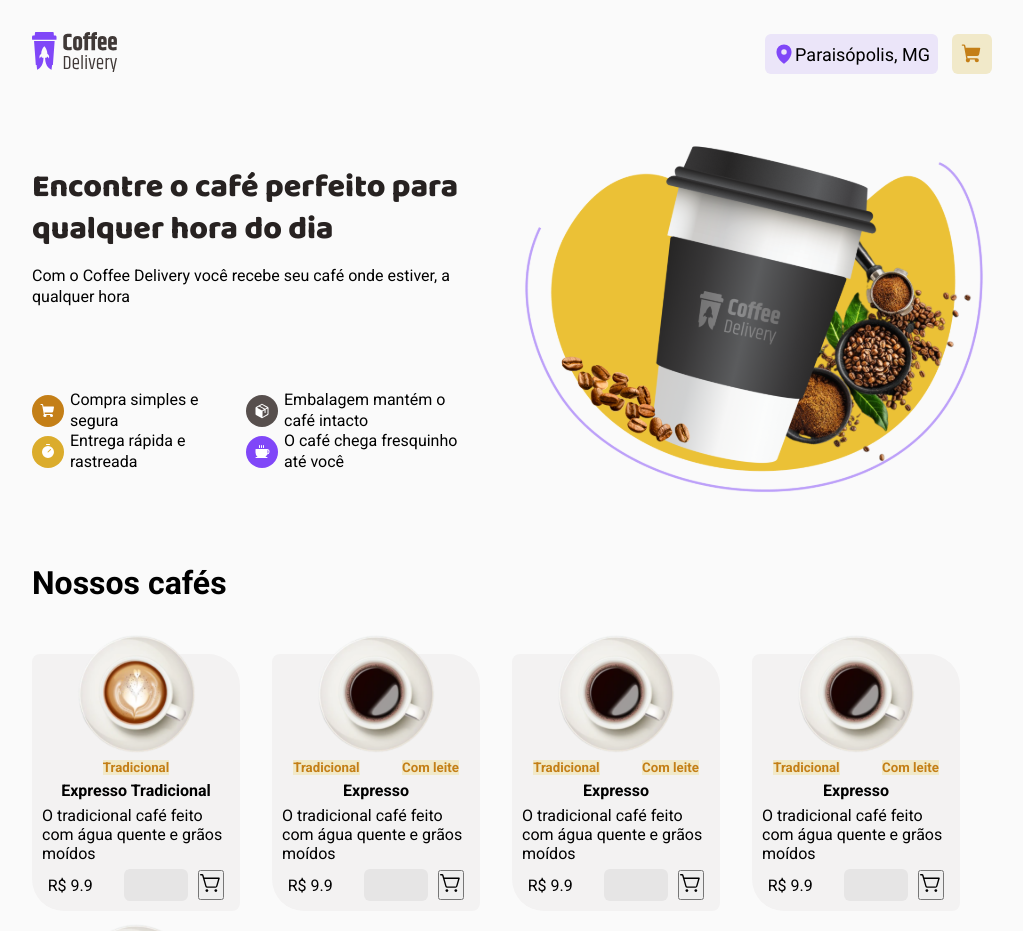
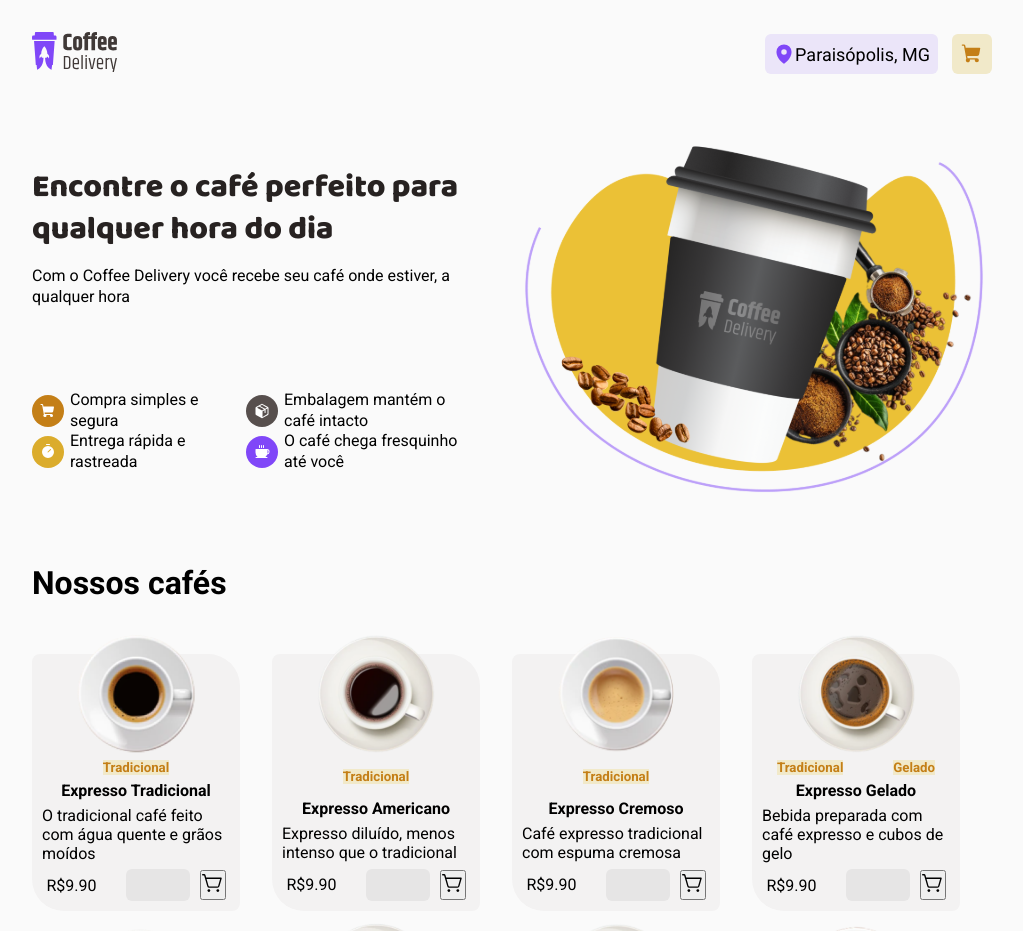
Before and after one commit to CaioScatolino/Coffee-Delivery, a React (Vite) app: page / in a window 1280 px wide. Shown: the top 931 px of the page, without its empty margins (128-1151 px from the left). Built offline with nearby package versions, Linux system fonts and the light colour scheme.

Commit message:
Atualizando imagens

```diff
--- a/package.json
+++ b/package.json
@@ -13,6 +13,7 @@
     "phosphor-react": "^1.4.1",
     "react": "^18.2.0",
     "react-dom": "^18.2.0",
+    "react-number-format": "^5.1.4",
     "react-router-dom": "^6.8.2",
     "styled-components": "^5.3.8"
   },
--- a/src/contexts/CoffeeContext.tsx
+++ b/src/contexts/CoffeeContext.tsx
@@ -1,6 +1,12 @@
 import { createContext, ReactNode } from 'react'
 import capuccino from '../assets/images/coffees/capuccino.svg'
 import comleite from '../assets/images/coffees/com-leite.svg'
+import expressoamericano from '../assets/images/coffees/expresso-americano.svg'
+import expressocremoso from '../assets/images/coffees/expresso-cremoso.svg'
+import expressogelado from '../assets/images/coffees/expresso-gelado.svg'
+import expressotradicional from '../assets/images/coffees/expresso-tradicional.svg'
+import latte from '../assets/images/coffees/latte.svg'
+import macchiato from '../assets/images/coffees/macchiato.svg'
 
 interface CoffeeProps {
   id: number
@@ -28,7 +34,7 @@ export function CoffeeContextProvider({
   const CoffeeCatalog: CoffeeProps[] = [
     {
       id: 1,
-      image: capuccino,
+      image: expressotradicional,
       tag: ['Tradicional'],
       title: 'Expresso Tradicional',
       description: 'O tradicional café feito com água quente e grãos moídos',
@@ -38,40 +44,73 @@ export function CoffeeContextProvider({
     },
     {
       id: 2,
-      image: '../src/assets/images/coffees/expresso-americano.svg',
-      tag: ['Tradicional', 'Com leite'],
-      title: 'Expresso',
-      description: 'O tradicional café feito com água quente e grãos moídos',
+      image: expressoamericano,
+      tag: ['Tradicional'],
+      title: 'Expresso Americano',
+      description: 'Expresso diluído, menos intenso que o tradicional',
       price: 9.9,
       qtd: 0,
       onCart: false,
     },
     {
       id: 3,
-      image: '../src/assets/images/coffees/expresso-americano.svg',
-      tag: ['Tradicional', 'Com leite'],
-      title: 'Expresso',
-      description: 'O tradicional café feito com água quente e grãos moídos',
+      image: expressocremoso,
+      tag: ['Tradicional'],
+      title: 'Expresso Cremoso',
+      description: 'Café expresso tradicional com espuma cremosa',
       price: 9.9,
       qtd: 0,
       onCart: false,
     },
     {
       id: 4,
-      image: '../src/assets/images/coffees/expresso-americano.svg',
-      tag: ['Tradicional', 'Com leite'],
-      title: 'Expresso',
-      description: 'O tradicional café feito com água quente e grãos moídos',
+      image: expressogelado,
+      tag: ['Tradicional', 'Gelado'],
+      title: 'Expresso Gelado',
+      description: 'Bebida preparada com café expresso e cubos de gelo',
       price: 9.9,
       qtd: 0,
       onCart: false,
     },
     {
       id: 5,
-      image: '../src/assets/images/coffees/expresso-americano.svg',
-      tag: ['Tradicional', 'Com leite', 'Amargo'],
-      title: 'Expresso',
-      description: 'O tradicional café feito com água quente e grãos moídos',
+      image: comleite,
+      tag: ['Tradicional', 'Com leite'],
+      title: 'Café com Leite',
+      description: 'Meio a meio de expresso tradicional com leite vaporizado',
+      price: 9.9,
+      qtd: 0,
+      onCart: false,
+    },
+    {
+      id: 6,
+      image: latte,
+      tag: ['Tradicional', 'Com leite'],
+      title: 'Latte',
+      description:
+        'Uma dose de café expresso com o dobro de leite e espuma cremosa',
+      price: 9.9,
+      qtd: 0,
+      onCart: false,
+    },
+    {
+      id: 7,
+      image: capuccino,
+      tag: ['Tradicional', 'Com leite'],
+      title: 'Capuccino',
+      description:
+        'Bebida com canela feita de doses iguais de café, leite e espuma',
+      price: 9.9,
+      qtd: 0,
+      onCart: false,
+    },
+    {
+      id: 8,
+      image: macchiato,
+      tag: ['Tradicional', 'Com leite'],
+      title: 'Macchiato',
+      description:
+        'Café expresso misturado com um pouco de leite quente e espuma',
       price: 9.9,
       qtd: 0,
       onCart: false,
--- a/src/pages/Home/Catalog/index.tsx
+++ b/src/pages/Home/Catalog/index.tsx
@@ -2,6 +2,7 @@ import { ShoppingCartSimple } from 'phosphor-react'
 import { useContext } from 'react'
 import { CoffeeContext } from '../../../contexts/CoffeeContext'
 import { CatalogContainer, CoffeeItem, CoffeeTag } from './style'
+import { NumericFormat } from 'react-number-format'
 
 export function Catalog() {
   const { CoffeeCatalog } = useContext(CoffeeContext)
@@ -25,7 +26,14 @@ export function Catalog() {
               <h4>{coffee.title}</h4>
               <p>{coffee.description}</p>
               <div>
-                <span>R$ {coffee.price}</span>
+                <span>
+                  <NumericFormat
+                    value={coffee.price.toFixed(2)}
+                    displayType={'text'}
+                    prefix={'R$'}
+                    thousandSeparator={true}
+                  />
+                </span>
                 <form action="">
                   <input type="number" />
 
```
Also changed, not shown: 1 other file (tests, documents, lock files or other folders).
